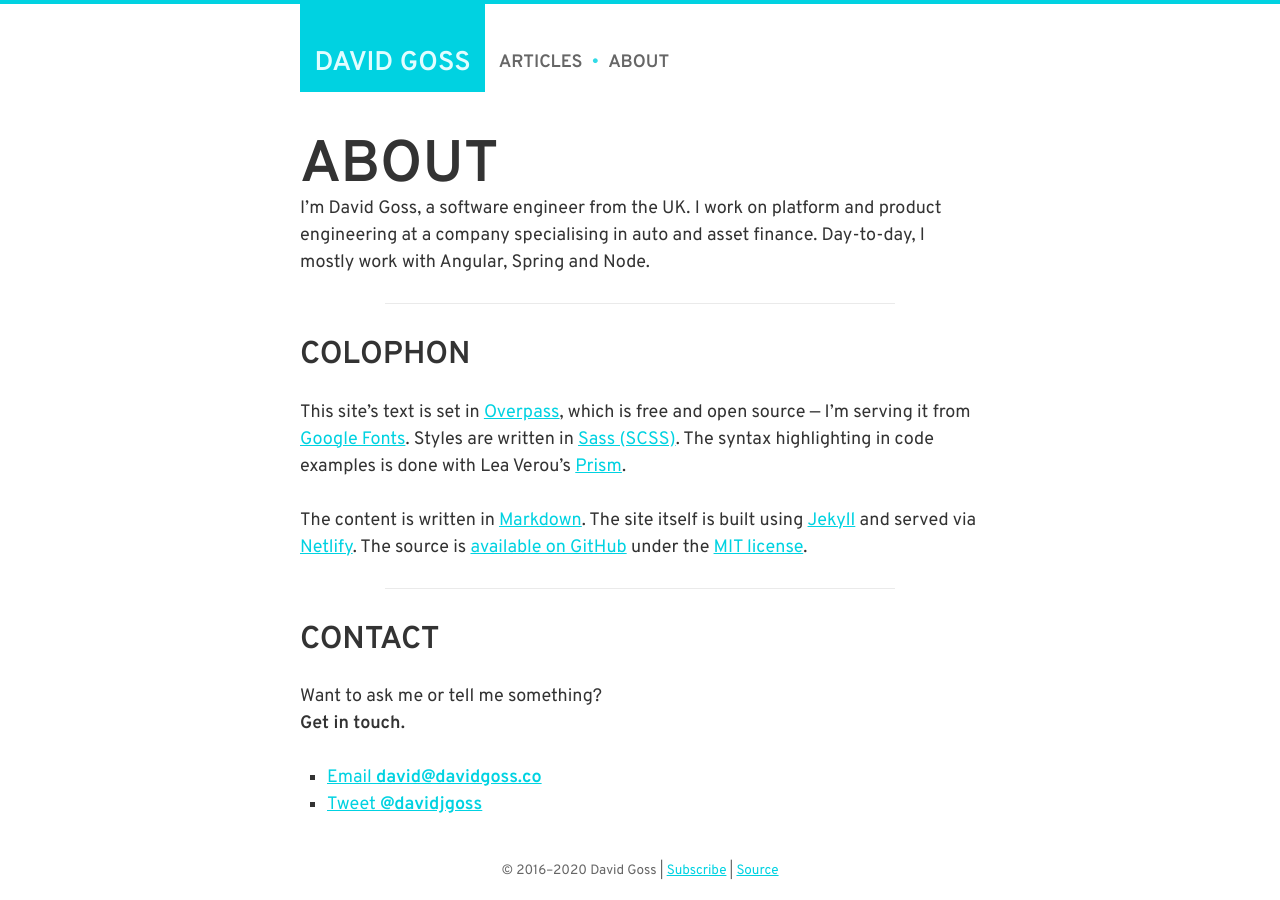
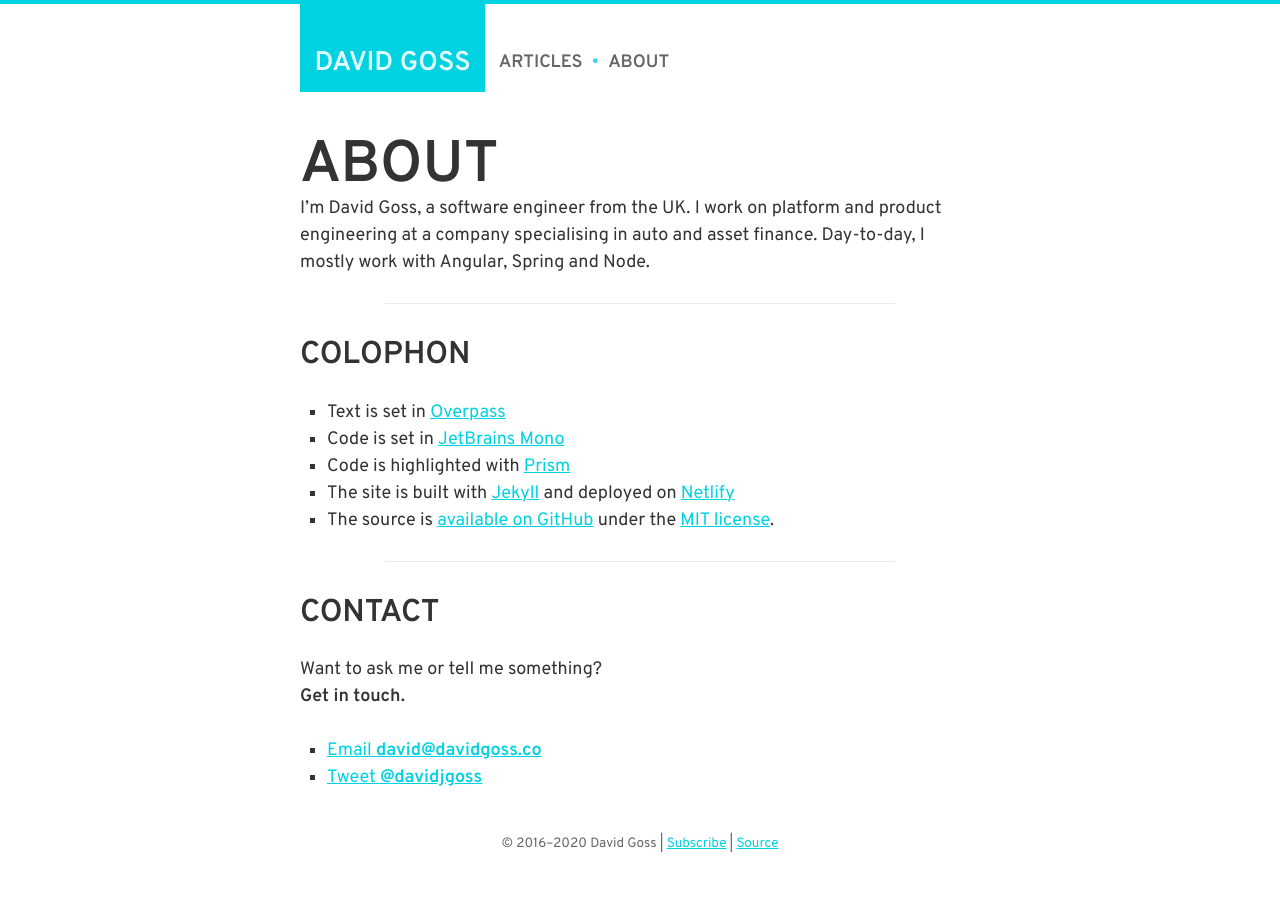
Before and after one commit to davidjgoss/davidjgoss.co, a Jekyll site: the page built from about.md, in a window 1280 px wide. Built offline with Jekyll 4.4.1, drawn with Linux system fonts in a browser that asks for light colours.

Commit message:
simplify colophon

```diff
--- a/about.md
+++ b/about.md
@@ -10,9 +10,11 @@ I'm David Goss, a software engineer from the UK. I work on platform and product
 
 ## Colophon
 
-This site's text is set in [Overpass](http://overpassfont.org/), which is free and open source --- I'm serving it from [Google Fonts](https://fonts.google.com/specimen/Overpass?selection.family=Overpass+Mono%7COverpass:400,400i,700,700i). Styles are written in [Sass (SCSS)](http://sass-lang.com/). The syntax highlighting in code examples is done with Lea Verou's [Prism](http://prismjs.com/).
-
-The content is written in [Markdown](https://daringfireball.net/projects/markdown/). The site itself is built using [Jekyll](http://jekyllrb.com) and served via [Netlify](https://www.netlify.com/). The source is [available on GitHub](https://github.com/davidjgoss/davidjgoss.co) under the [MIT license](https://opensource.org/licenses/MIT).
+- Text is set in [Overpass](http://overpassfont.org/)
+- Code is set in [JetBrains Mono](https://www.jetbrains.com/lp/mono/)
+- Code is highlighted with [Prism](http://prismjs.com/)
+- The site is built with [Jekyll](http://jekyllrb.com) and deployed on [Netlify](https://www.netlify.com/)
+- The source is [available on GitHub](https://github.com/davidjgoss/davidjgoss.co) under the [MIT license](https://opensource.org/licenses/MIT).
 
 - - -
 
```
